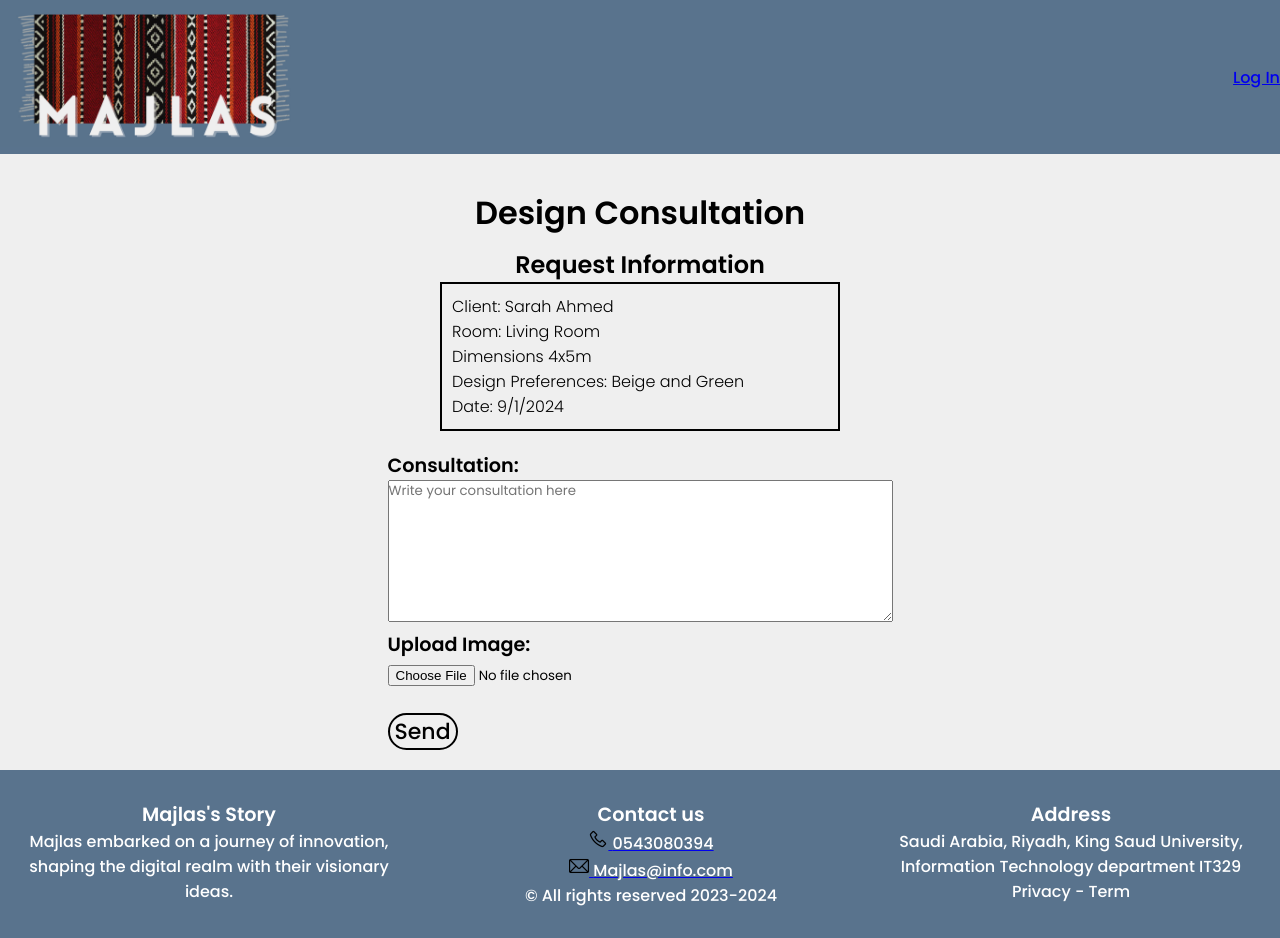
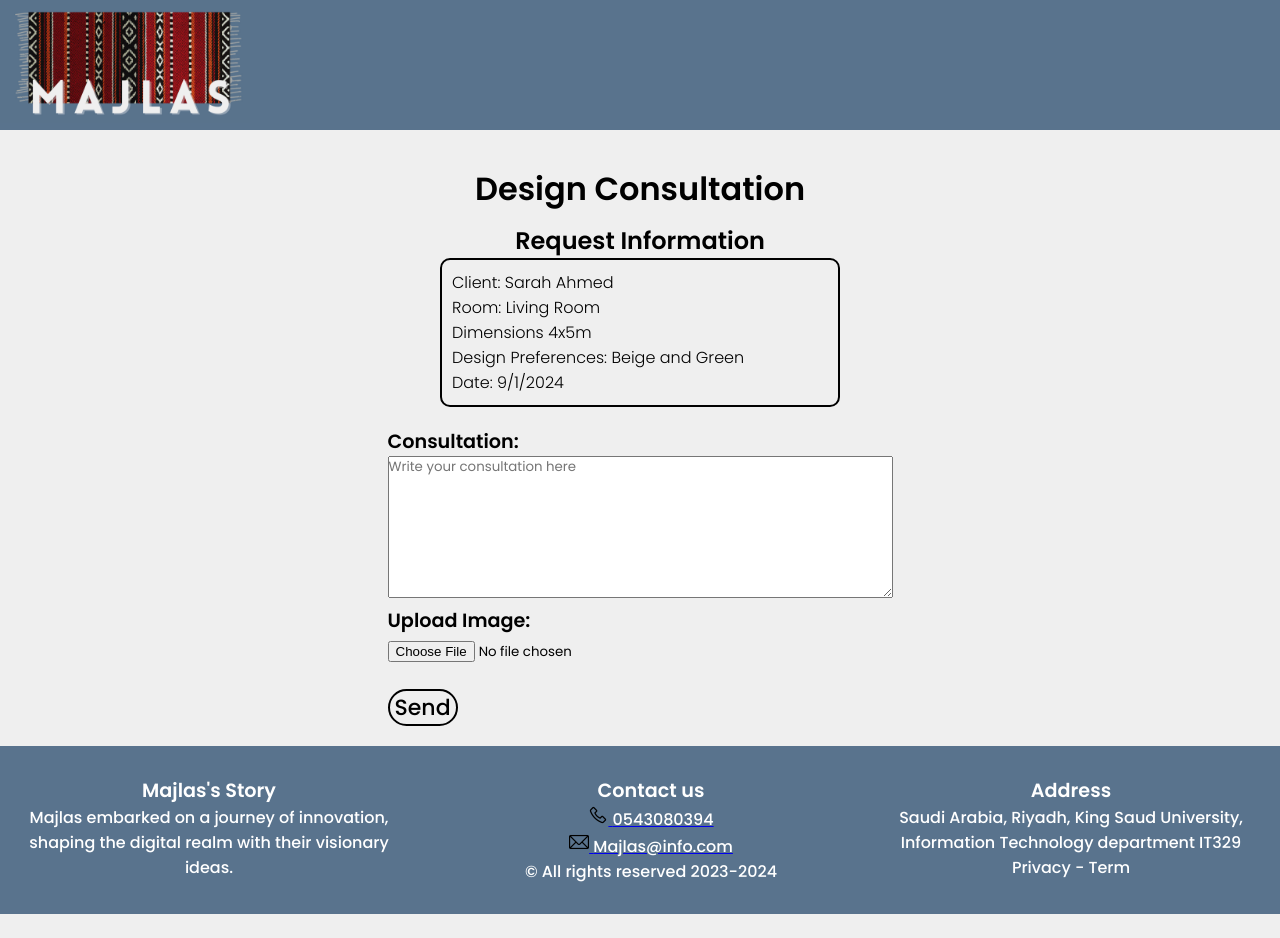
Before and after one commit to mriamft/Majlas, a website: page public_html/DesignConsultation.html in a window 1280 px wide. After the commit the page ends 914 px from the top, so only its background shows below. Drawn offline with Linux system fonts and the light colour scheme.

```diff
--- a/public_html/DesignConsultation.css
+++ b/public_html/DesignConsultation.css
@@ -22,8 +22,13 @@
     width: 400px;
     text-align: left; /*line8 will be override*/
     font-weight: lighter;
+    transition: 0.5s ease;
+    border-radius:10px;
 }
-
+#RequestInformationData:hover{
+    transform: scale(1.05);
+    background-color: #59738d77;
+}
 form{
     margin: auto;
     padding: 10px;
--- a/public_html/DesignConsultation.html
+++ b/public_html/DesignConsultation.html
@@ -15,8 +15,7 @@
 
 <body>
     <header>
-        <a href="index.html" class="logo" accesskey="h"><img src="image/MajlasLogo.jpg" alt="Majlas's Logo" width="300" height="150"></a>
-        <a href="login.html" class="btn">Log In</a>
+        <a href="index.html" class="logo" accesskey="h"><img src="image/MajlasLogo.jpg" alt="Majlas's Logo" width="250" height="150"></a>
     </header>
     <main>
         <br>
```
Also changed, not shown: public_html/RequestDesignConsultation.html (+2 -2 lines).
